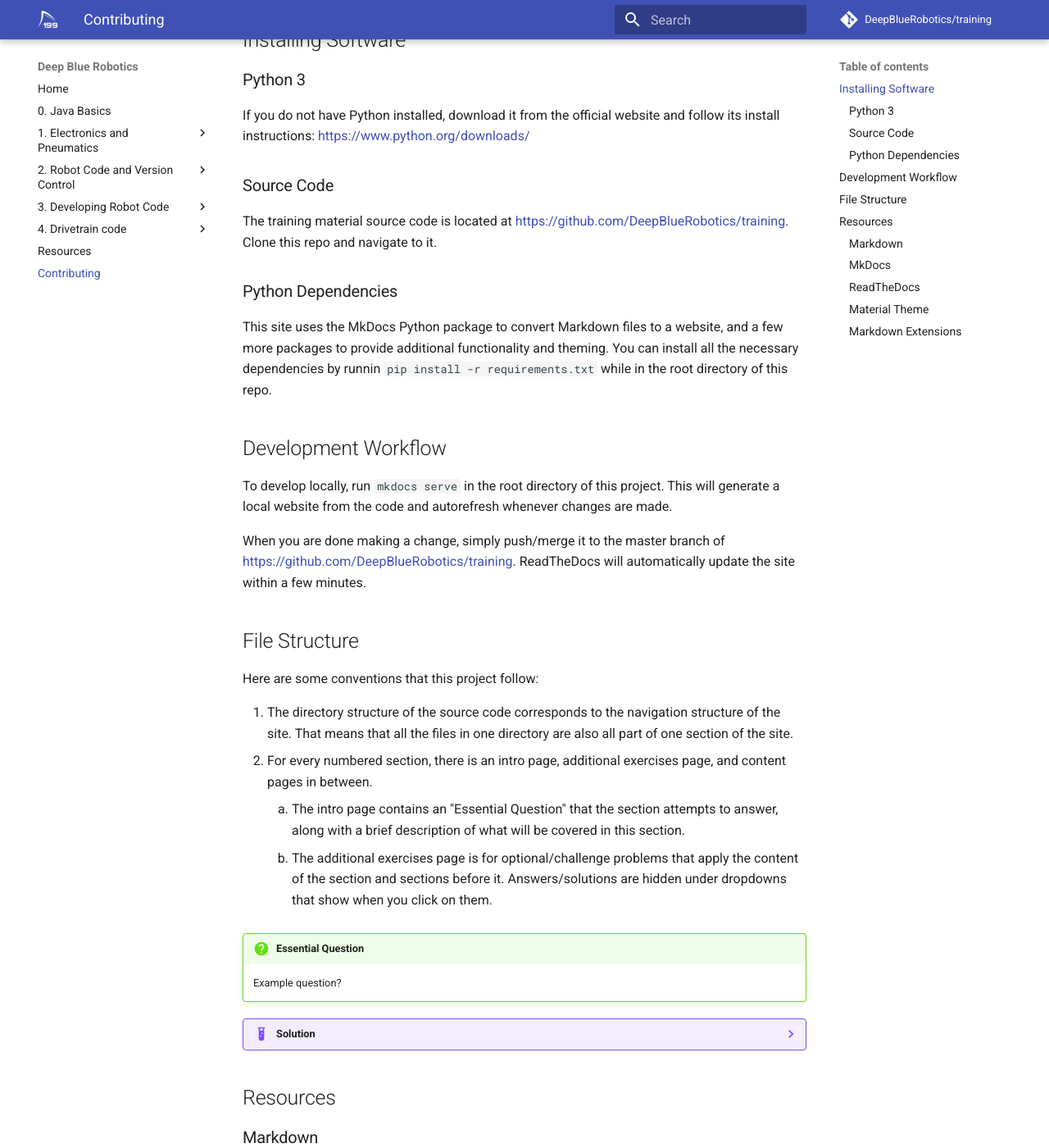
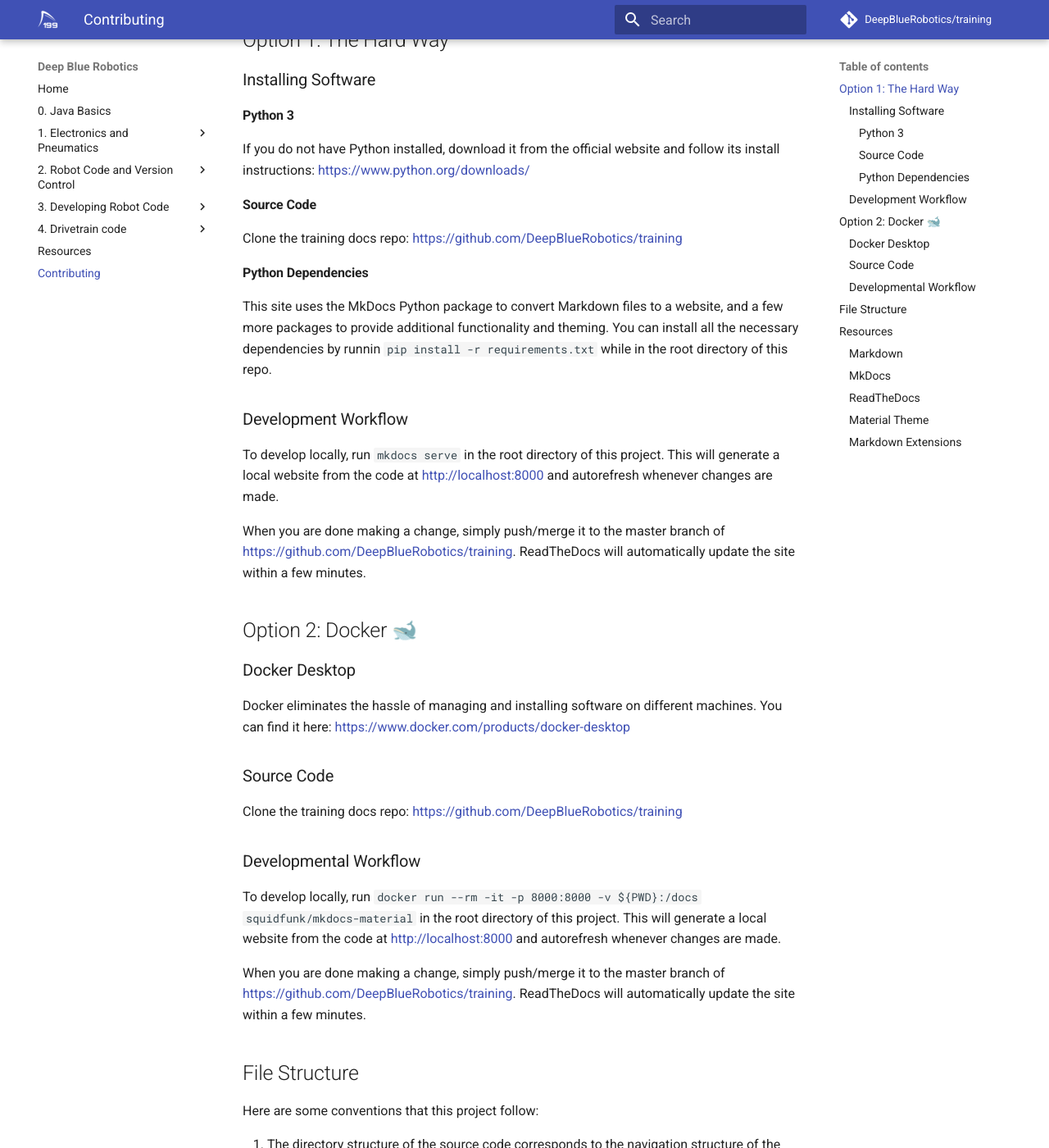
Before and after one commit to DeepBlueRobotics/training, an MkDocs documentation site: the page built from docs/contributing.md, in a window 1280 px wide and 1400 px high, scrolled down 240 px. Shown: the whole window at 82% size. Built offline with MkDocs 1.6.1 and Material for MkDocs 9.7.7, drawn with Linux system fonts in a browser that asks for light colours; comment, search, counter and statistics services are not loaded.

Commit message:
add docker instructions

```diff
--- a/docs/contributing.md
+++ b/docs/contributing.md
@@ -1,20 +1,40 @@
 There are always going to be improvements, fixes, and updates that can be made to our training material. Detailed on this page is how you can help with these efforts.
 
-## Installing Software
+## Option 1: The Hard Way
 
-### Python 3
+### Installing Software
+
+#### Python 3
 If you do not have Python installed, download it from the official website and follow its install instructions: <https://www.python.org/downloads/>
 
-### Source Code
-The training material source code is located at <https://github.com/DeepBlueRobotics/training>. Clone this repo and navigate to it.
+#### Source Code
+Clone the training docs repo: <https://github.com/DeepBlueRobotics/training>
 
-### Python Dependencies
+#### Python Dependencies
 This site uses the MkDocs Python package to convert Markdown files to a website, and a few more packages to provide additional functionality and theming. You can install all the necessary dependencies by runnin `pip install -r requirements.txt` while in the root directory of this repo.
 
-## Development Workflow
-To develop locally, run `mkdocs serve` in the root directory of this project. This will generate a local website from the code and autorefresh whenever changes are made.
+
+### Development Workflow
+To develop locally, run `mkdocs serve` in the root directory of this project. This will generate a local website from the code at <http://localhost:8000> and autorefresh whenever changes are made.
 
 When you are done making a change, simply push/merge it to the master branch of <https://github.com/DeepBlueRobotics/training>. ReadTheDocs will automatically update the site within a few minutes.
+
+## Option 2: Docker 🐋
+
+### Docker Desktop
+
+Docker eliminates the hassle of managing and installing software on different machines. You can find it here: <https://www.docker.com/products/docker-desktop>
+
+### Source Code
+
+Clone the training docs repo: <https://github.com/DeepBlueRobotics/training>
+
+### Developmental Workflow
+
+To develop locally, run `docker run --rm -it -p 8000:8000 -v ${PWD}:/docs squidfunk/mkdocs-material` in the root directory of this project. This will generate a local website from the code at <http://localhost:8000> and autorefresh whenever changes are made.
+
+When you are done making a change, simply push/merge it to the master branch of <https://github.com/DeepBlueRobotics/training>. ReadTheDocs will automatically update the site within a few minutes.
+
 
 ## File Structure
 Here are some conventions that this project follow:
```
